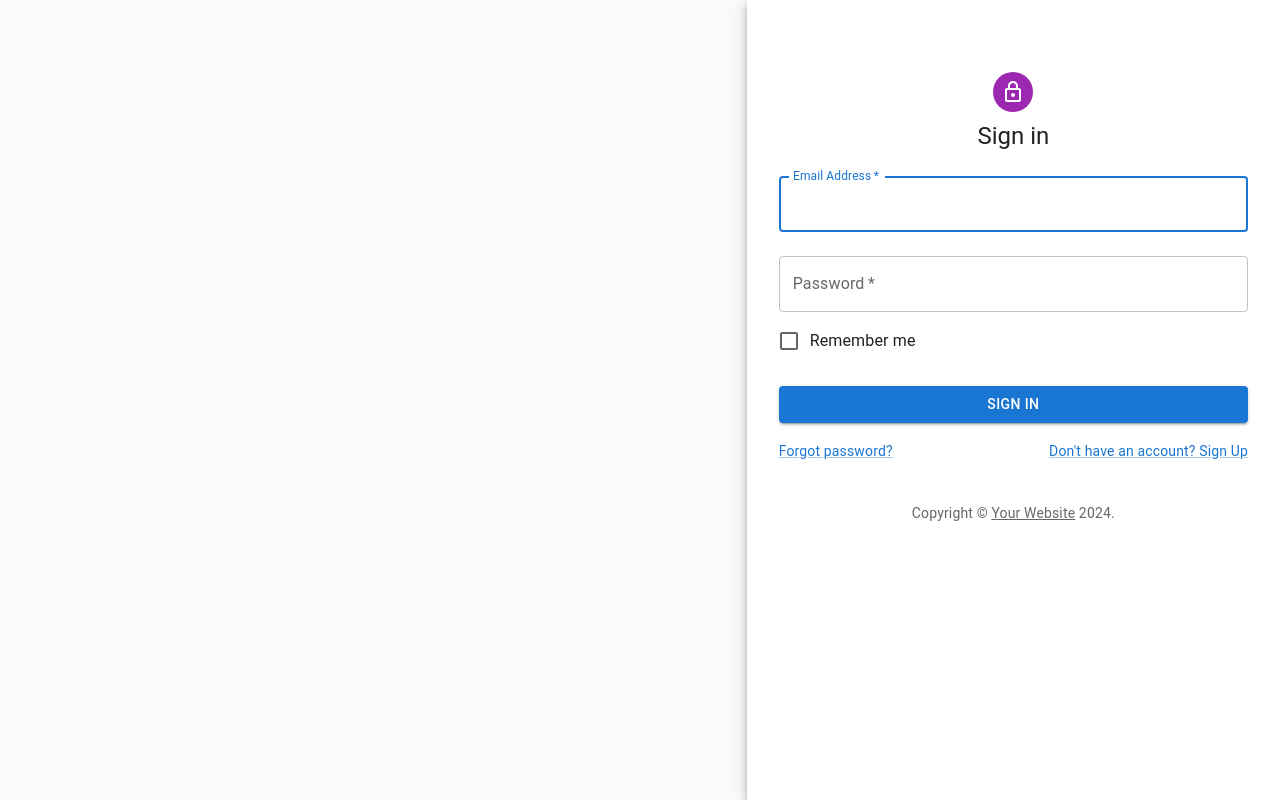
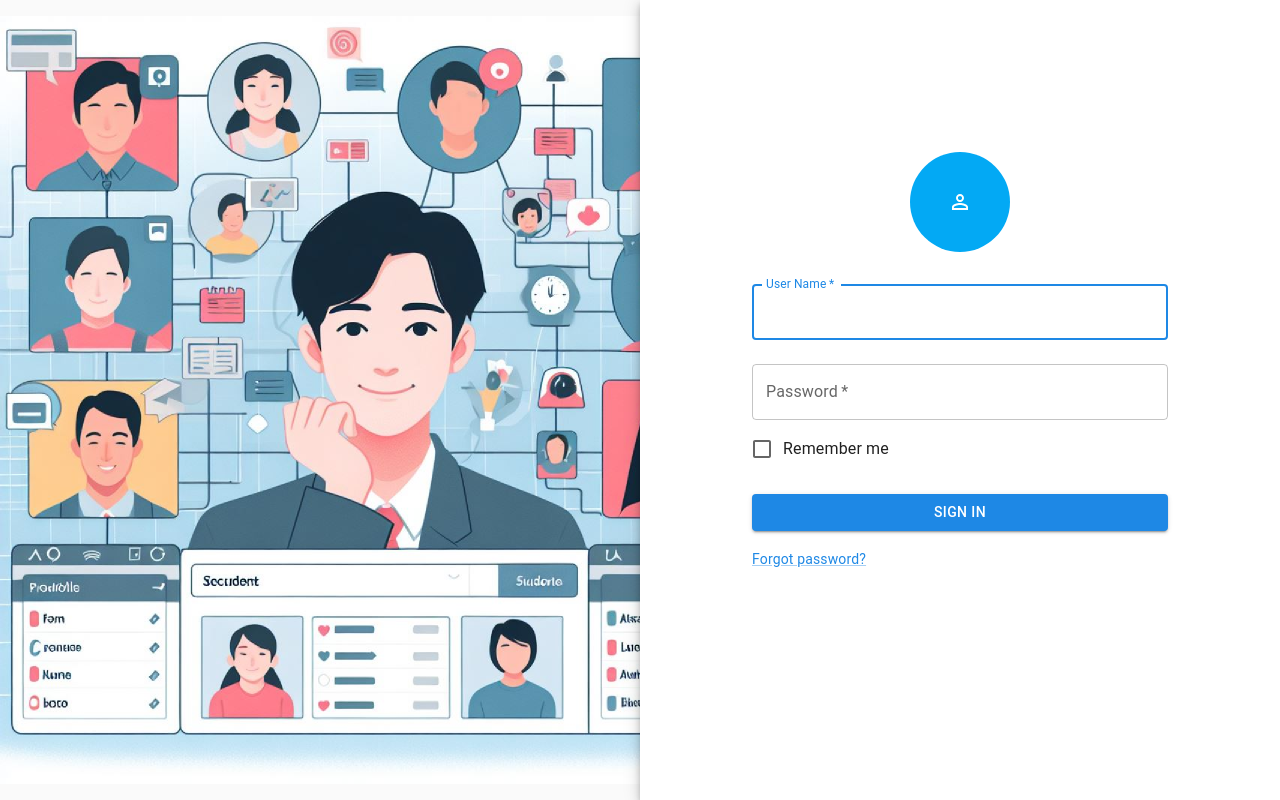
Before and after one commit to EdogawaCoTrung/StudentManagement-frontend-Reactjs-TailwindCSS, a React (Vite) app in the folder frontend/: page /login in a window 1280 px wide. Built offline with nearby package versions, Linux system fonts and the light colour scheme.

Commit message:
Chinh sua man log in

```diff
--- /dev/null
+++ b/frontend/src/assets/Theme/index.jsx
@@ -0,0 +1,15 @@
+import { createTheme } from '@mui/material/styles';
+import { blue, lightBlue } from '@mui/material/colors';
+
+const MainTheme = createTheme({
+  palette: {
+    primary: {
+      main: blue[600],
+    },
+    secondary: {
+      main: lightBlue[500],
+    },
+  },
+});
+
+export {MainTheme};
--- a/frontend/src/components/Layout/LoginLayout/index.jsx
+++ b/frontend/src/components/Layout/LoginLayout/index.jsx
@@ -8,27 +8,13 @@ import Link from '@mui/material/Link';
 import Paper from '@mui/material/Paper';
 import Box from '@mui/material/Box';
 import Grid from '@mui/material/Grid';
-import LockOutlinedIcon from '@mui/icons-material/LockOutlined';
-import Typography from '@mui/material/Typography';
-import { createTheme, ThemeProvider } from '@mui/material/styles';
-
-
-function Copyright(props) {
-  return (
-    <Typography variant="body2" color="text.secondary" align="center" {...props}>
-      {'Copyright © '}
-      <Link color="inherit" href="https://mui.com/">
-        Your Website
-      </Link>{' '}
-      {new Date().getFullYear()}
-      {'.'}
-    </Typography>
-  );
-}
+import PersonOutlineIcon from '@mui/icons-material/PersonOutline';
+import {MainTheme} from '../../../assets/Theme'
+import {ThemeProvider} from '@mui/material/styles'
 
 // TODO remove, this demo shouldn't need to reset the theme.
 
-const defaultTheme = createTheme();
+const defaultTheme = MainTheme;
 
 export default function LogIn() {
   const handleSubmit = (event) => {
@@ -48,17 +34,17 @@ export default function LogIn() {
           item
           xs={false}
           sm={4}
-          md={7}
+          md={6}
           sx={{
-            backgroundImage: 'Login.png',
+            backgroundImage: 'url(/Login.png)',
             backgroundRepeat: 'no-repeat',
             backgroundColor: (t) =>
               t.palette.mode === 'light' ? t.palette.grey[50] : t.palette.grey[900],
-            backgroundSize: 'cover',
-            backgroundPosition: 'center',
+            backgroundSize: 'fit',
+            backgroundPosition: 'left',
           }}
         />
-        <Grid item xs={12} sm={8} md={5} component={Paper} elevation={6} square>
+        <Grid item sx={{paddingTop: 10}} xs={12} sm={8} md={6} component={Paper} elevation={6} square>
           <Box
             sx={{
               my: 8,
@@ -68,21 +54,18 @@ export default function LogIn() {
               alignItems: 'center',
             }}
           >
-            <Avatar sx={{ m: 1, bgcolor: 'secondary.main' }}>
-              <LockOutlinedIcon />
+            <Avatar sx={{width: 100, height:100, m: 1, bgcolor: 'secondary.main' }}>
+              <PersonOutlineIcon />
             </Avatar>
-            <Typography component="h1" variant="h5">
-              Sign in
-            </Typography>
-            <Box component="form" noValidate onSubmit={handleSubmit} sx={{ mt: 1 }}>
+            <Box component="form" noValidate onSubmit={handleSubmit} sx={{ mt: 1, paddingLeft: 10, paddingRight: 10 }}>
               <TextField
                 margin="normal"
                 required
                 fullWidth
-                id="email"
-                label="Email Address"
-                name="email"
-                autoComplete="email"
+                id="username"
+                label="User Name"
+                name="username"
+                autoComplete="username"
                 autoFocus
               />
               <TextField
@@ -113,13 +96,7 @@ export default function LogIn() {
                     Forgot password?
                   </Link>
                 </Grid>
-                <Grid item>
-                  <Link href="#" variant="body2">
-                    {"Don't have an account? Sign Up"}
-                  </Link>
-                </Grid>
               </Grid>
-              <Copyright sx={{ mt: 5 }} />
             </Box>
           </Box>
         </Grid>
```
